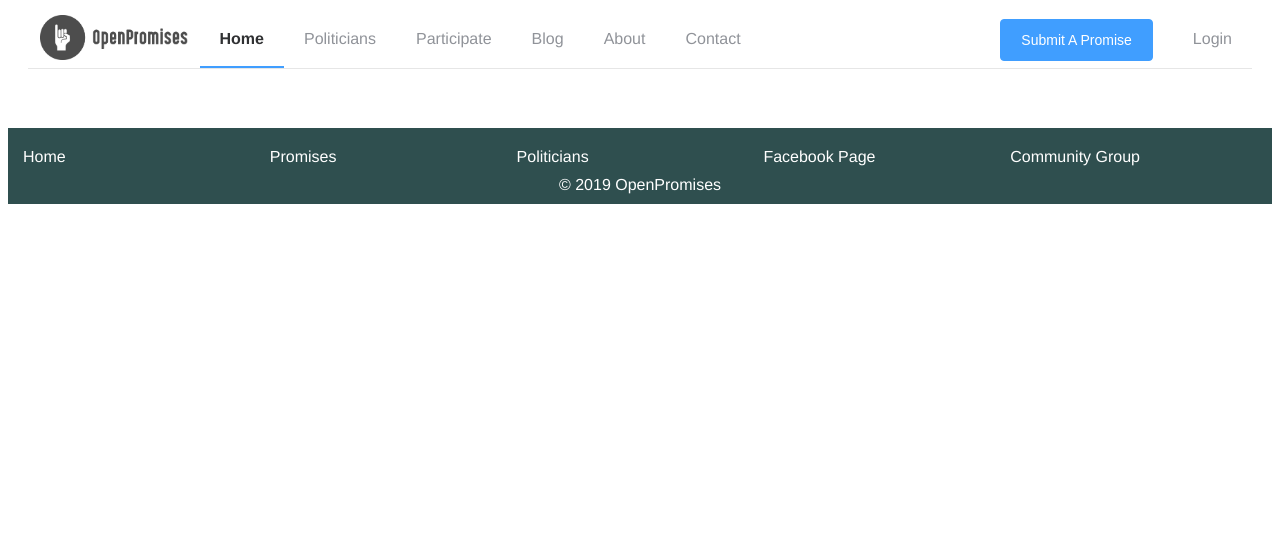
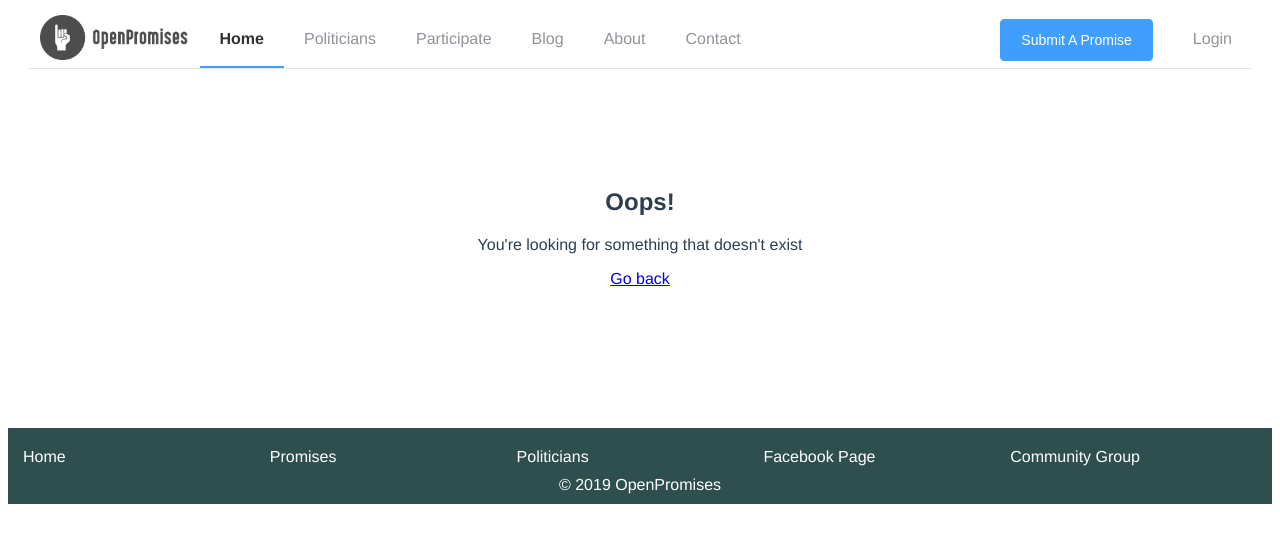
Before and after one commit to openpromisesmy/ui, a Vue app: page /404 in a window 1280 px wide. Shown: the top 542 px of the page. Built offline with nearby package versions, Linux system fonts and the light colour scheme; no server answers; what vue-mq would draw is missing.

Commit message:
feat: 404 page (#171)
* route

* check

* component

* s

```diff
--- /dev/null
+++ b/src/components/404.vue
@@ -0,0 +1,22 @@
+<template>
+  <main>
+    <h1>Oops!</h1>
+    <p>You're looking for something that doesn't exist</p>
+    <router-link to="/">Go back</router-link>
+  </main>
+</template>
+
+<script>
+export default {
+  name: '404'
+}
+</script>
+
+<style>
+main {
+  width: 100%;
+  height: 50%;
+  text-align: center;
+  margin: 50px 0;
+}
+</style>
--- a/src/router/beforeEach.js
+++ b/src/router/beforeEach.js
@@ -1,5 +1,8 @@
 // This callback runs before every route change, including on page load.
 function beforeEach (to, from, next) {
+  if (!to.matched.length) {
+    next('/404');
+  }
   // This goes through the matched routes from last to first, finding the closest route with a title.
   // eg. if we have /some/deep/nested/route and /some, /deep, and /nested have titles, nested's will be chosen.
   const nearestWithTitle = to.matched
--- a/src/router/index.js
+++ b/src/router/index.js
@@ -14,6 +14,7 @@ import About from '@/views/About'
 import SubmitPromise from '@/views/SubmitPromise'
 import Account from '@/views/Account'
 import Contact from '@/views/Contact'
+import Oops from '@/components/404'
 import beforeEach from './beforeEach'
 
 Vue.use(Router)
@@ -22,7 +23,10 @@ const routes = [
   {
     path: '/',
     name: 'Home',
-    component: Home
+    component: Home,
+    meta: {
+      title: 'Keep power in check'
+    }
   },
   {
     path: '/politicians',
@@ -112,6 +116,14 @@ const routes = [
     meta: {
       title: 'Account'
     }
+  },
+  {
+    path: '/404',
+    name: '404',
+    component: Oops,
+    meta: {
+      title: '404'
+    }
   }
 ]
 
```
